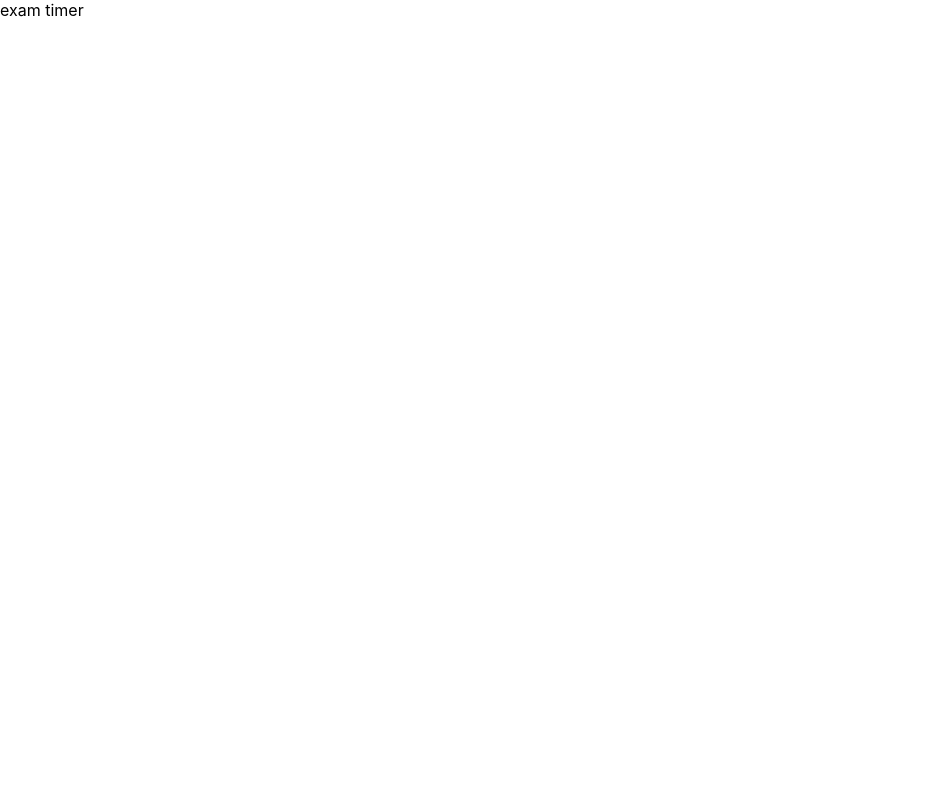
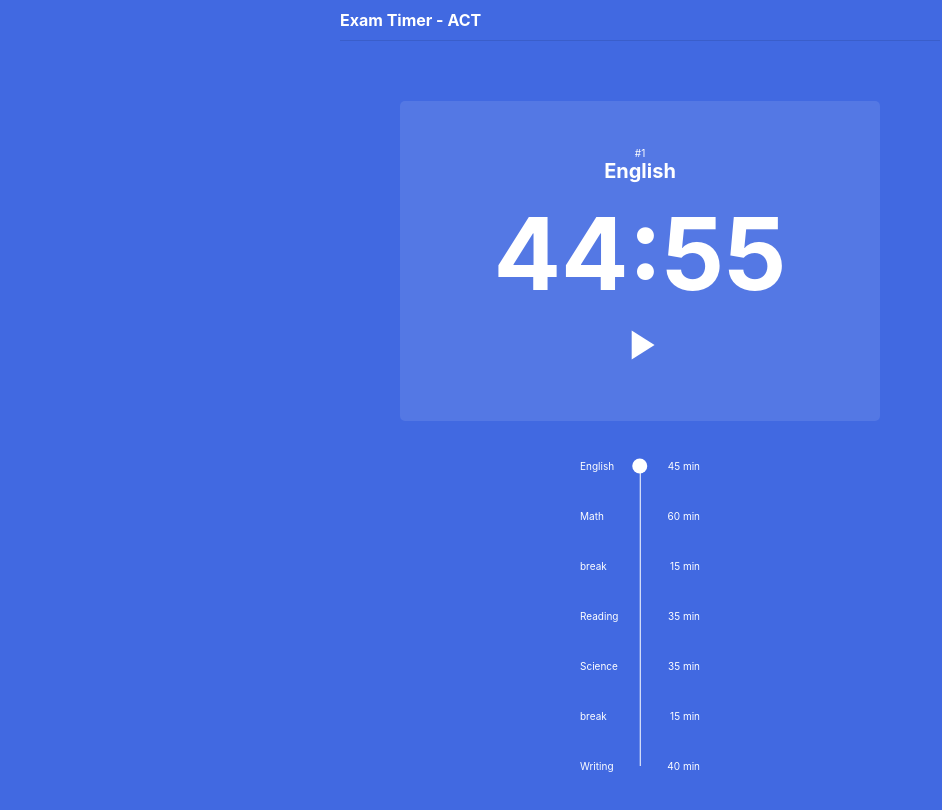
Before and after one commit to yongshn220/ExamClocker_frontend, a React (Create React App) app: page / in a window 1280 px wide. Shown: the whole page, without its empty margins (0-942 px from the left). Built offline with nearby package versions, Linux system fonts and the light colour scheme.

Commit message:
Add | Timer and timeline

```diff
--- a/package.json
+++ b/package.json
@@ -3,12 +3,18 @@
   "version": "0.1.0",
   "private": true,
   "dependencies": {
+    "@emotion/react": "^11.11.1",
+    "@emotion/styled": "^11.11.0",
+    "@mui/icons-material": "^5.14.16",
+    "@mui/material": "^5.14.17",
     "@testing-library/jest-dom": "^5.17.0",
     "@testing-library/react": "^13.4.0",
     "@testing-library/user-event": "^13.5.0",
     "react": "^18.2.0",
     "react-dom": "^18.2.0",
+    "react-router-dom": "^6.18.0",
     "react-scripts": "5.0.1",
+    "recoil": "^0.7.7",
     "web-vitals": "^2.1.4"
   },
   "scripts": {
--- a/src/App.js
+++ b/src/App.js
@@ -1,9 +1,17 @@
 import './App.css';
-import ExamTimer from "./timer/ExamTimer";
+import {RecoilRoot} from "recoil";
+import {BrowserRouter, Routes, Route} from "react-router-dom";
+import Home from "./pages/home/Home";
 
 function App() {
   return (
-    <ExamTimer/>
+    <RecoilRoot>
+      <BrowserRouter>
+        <Routes>
+          <Route path="/" element={<Home/>}/>
+        </Routes>
+      </BrowserRouter>
+    </RecoilRoot>
   );
 }
 
--- a/src/index.css
+++ b/src/index.css
@@ -5,9 +5,22 @@ body {
     sans-serif;
   -webkit-font-smoothing: antialiased;
   -moz-osx-font-smoothing: grayscale;
+  color: white;
 }
 
 code {
   font-family: source-code-pro, Menlo, Monaco, Consolas, 'Courier New',
     monospace;
 }
+
+html {
+  font-size: 62.5%
+}
+
+/* Use media queries to adjust font size for different viewport widths */
+@media screen and (max-width: 500px) {
+  /* Adjust font size for small screens */
+  html {
+    font-size: 40%;
+  }
+}
--- /dev/null
+++ b/src/pages/home/Header.js
@@ -0,0 +1,21 @@
+import {styled} from "@mui/material/styles";
+import {COLOR} from "../../util/utils";
+
+
+export default function HomeHeader() {
+  return (
+    <Base>
+      Exam Timer - ACT
+    </Base>
+  )
+}
+
+const Base = styled('div')({
+  display:'flex',
+  flex: '0 0 4rem',
+  borderBottom: '1px solid rgba(0,0,0,0.1)',
+  alignItems:'center',
+  fontSize: '1.6rem',
+  fontWeight: '700',
+  color: 'white',
+});
--- /dev/null
+++ b/src/pages/home/Home.js
@@ -0,0 +1,38 @@
+import ExamTimer from "../timer/ExamTimer";
+import {styled} from "@mui/material/styles";
+import {COLOR} from "../../util/utils";
+import HomeHeader from "./Header";
+
+
+export default function Home() {
+  return (
+    <Base>
+      <Side/>
+      <Content>
+        <HomeHeader/>
+        <ExamTimer/>
+      </Content>
+      <Side/>
+    </Base>
+  )
+}
+
+const Base = styled('div')({
+  display: 'flex',
+  position: 'absolute',
+  width: '100vw',
+  minHeight: '100vh',
+  backgroundColor: COLOR.blue,
+});
+
+const Content = styled('div')({
+  display: 'flex',
+  flexDirection: 'column',
+  flex: '0 0 60rem',
+});
+
+const Side = styled('div')({
+  flexGrow: 1,
+  flexBasis: '33.33%',
+  flexShrink: 1,
+});
--- /dev/null
+++ b/src/pages/timer/ExamSchedule.js
@@ -0,0 +1,94 @@
+import React, { useState } from 'react';
+
+const subjects = [
+  { name: 'English', duration: 45 },
+  { name: 'Math', duration: 60 },
+  { name: 'break', duration: 15 },
+  { name: 'Reading', duration: 35 },
+  { name: 'Science', duration: 35 },
+  { name: 'break', duration: 15 },
+  { name: 'Writing', duration: 40 },
+];
+
+const offsetHeight = 0
+
+export default function ExamSchedule() {
+  const [circlePosition, setCirclePosition] = useState(offsetHeight);
+
+  // Calculate total height of the subject list based on the number of subjects
+  const totalHeight = subjects.length * 50; // Example: 50px per subject row
+
+  const handleClick = (index) => {
+    // Calculate new circle position based on the index and height of each subject row
+    const newPosition = index * (totalHeight / subjects.length) + offsetHeight;
+    setCirclePosition(newPosition);
+  };
+
+  return (
+    <div style={styles.scheduleContainer}>
+      <div style={styles.subjectsContainer}>
+        {subjects.map((subject, index) => (
+          <div onClick={() => handleClick(index)} key={subject.name} style={styles.subjectRow}>
+            <span style={styles.subjectName}>{subject.name}</span>
+            <span style={styles.subjectDuration}>{subject.duration} min</span>
+          </div>
+        ))}
+      </div>
+      <div style={{ ...styles.verticalLine, height: `${totalHeight - 50}px` }}>
+        <div style={{ ...styles.circle, top: `${circlePosition}px` }} />
+      </div>
+    </div>
+  );
+}
+
+const styles = {
+  scheduleContainer: {
+    display: 'flex',
+    flexDirection: 'row',
+    width:'20%',
+    alignItems: 'flex-start',
+    borderRadius: '8px',
+    padding: '20px',
+  },
+  subjectsContainer: {
+    display: 'flex',
+    flexDirection: 'column',
+    width:'100%',
+  },
+  subjectRow: {
+    display: 'flex',
+    justifyContent: 'space-between',
+    alignItems: 'center',
+    color: 'white',
+    cursor: 'pointer',
+    height: '50px',
+    top: '-5px',
+  },
+  subjectName: {
+    textAlign: 'left',
+    flex: 1,
+  },
+  subjectDuration: {
+    textAlign: 'right',
+    flex: 1,
+  },
+  verticalLine: {
+    width: '0.5px',
+    backgroundColor: 'white',
+    position: 'absolute',
+    left: '50%', // Position the line in the middle
+    transform: 'translateX(-50%)', // Center the line exactly
+    marginTop: '25px',
+  },
+  circle: {
+    width: '15px',
+    height: '15px',
+    borderRadius: '50%',
+    backgroundColor: 'white',
+    position: 'absolute',
+    left: '50%',
+    transform: 'translate(-50%, -50%)', // Center the circle on the line
+    cursor: 'pointer',
+    transition: 'top 0.3s ease', // Smooth transition for the circle movement
+  },
+};
--- /dev/null
+++ b/src/pages/timer/ExamTimer.js
@@ -0,0 +1,99 @@
+import React, { useState, useEffect } from 'react';
+import { styled } from "@mui/material/styles";
+import { Button } from "@mui/material";
+import PlayArrowIcon from '@mui/icons-material/PlayArrow';
+import ExamSchedule from "./ExamSchedule";
+
+const subjects = [
+  {id:1, name: 'English', duration: 45 },
+  {id:2, name: 'Math', duration: 60 },
+  // ...other subjects
+];
+
+export default function ExamTimer() {
+  const [activeSubject, setActiveSubject] = useState(subjects[0]);
+  const [timeLeft, setTimeLeft] = useState(activeSubject.duration * 60);
+
+  useEffect(() => {
+    const timer = timeLeft > 0 && setInterval(() => setTimeLeft(timeLeft - 1), 1000);
+    return () => clearInterval(timer);
+  }, [timeLeft]);
+
+  const startTimer = () => {
+    // Logic to start the timer
+  };
+
+  return(
+    <TimerBase>
+      <TimerDisplay>
+        <SubjectId>#{activeSubject.id}</SubjectId>
+        <TSubjectName>{activeSubject.name}</TSubjectName>
+        <Time>{formatTime(timeLeft)}</Time>
+        <PlayButton onClick={startTimer}><PlayArrowIcon style={{fontSize:'5rem', color:'white'}}/></PlayButton>
+      </TimerDisplay>
+      <ExamSchedule/>
+    </TimerBase>
+  )
+}
+
+const formatTime = (time) => {
+  let minutes = Math.floor(time / 60);
+  let seconds = time % 60;
+  return `${minutes}:${seconds < 10 ? '0' : ''}${seconds}`;
+};
+
+// Styled components here
+const TimerBase = styled('div')({
+  flex: 1,
+  display: 'flex',
+  flexDirection: 'column',
+  alignItems: 'center',
+  justifyContent:'cneter',
+});
+
+const TimerDisplay = styled('div')({
+  display:'flex',
+  flexDirection:'column',
+  justifyContent:'center',
+  alignItems:'center',
+  width: '80%',
+  height: '40vh',
+  marginTop: '6rem',
+  borderRadius: '5px',
+  backgroundColor:'rgba(255,255,255,0.1)'
+});
+
+const SubjectId = styled('div')({
+  fontSize:'1rem',
+});
+
+
+const TSubjectName = styled('div')({
+  fontSize:'2rem',
+  fontWeight:'700',
+  marginBottom:'1rem',
+});
+
+const SubjectName = styled('div')({
+  fontSize:'2rem',
+});
+
+const Time = styled('div')({
+  fontSize: '10rem',
+  fontWeight:'700',
+});
+
+const PlayButton = styled(Button)({
+});
+
+const SubjectList = styled('div')({
+  // Styles for the subject list
+});
+
+const Subject = styled('div')({
+  // Styles for each subject
+});
+
+const Duration = styled('div')({
+  // Styles for the duration
+});
--- a/src/timer/ExamTimer.js
+++ /dev/null
@@ -1,6 +0,0 @@
-
-export default function ExamTimer() {
-  return(
-    <div>exam timer</div>
-  )
-}
--- /dev/null
+++ b/src/util/utils.js
@@ -0,0 +1,4 @@
+
+export const COLOR = {
+  blue: "#4169e1",
+}
```
Also changed, not shown: 1 other file (tests, documents, lock files or other folders).
